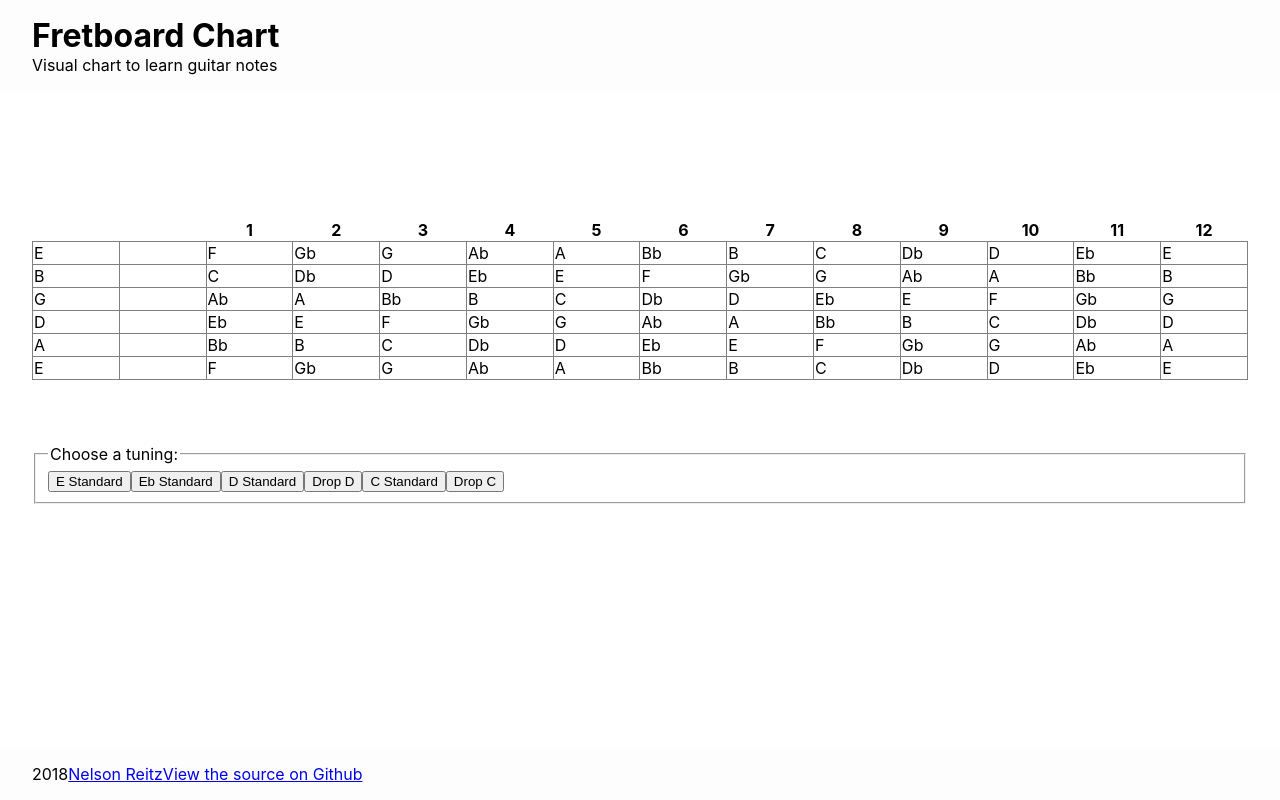
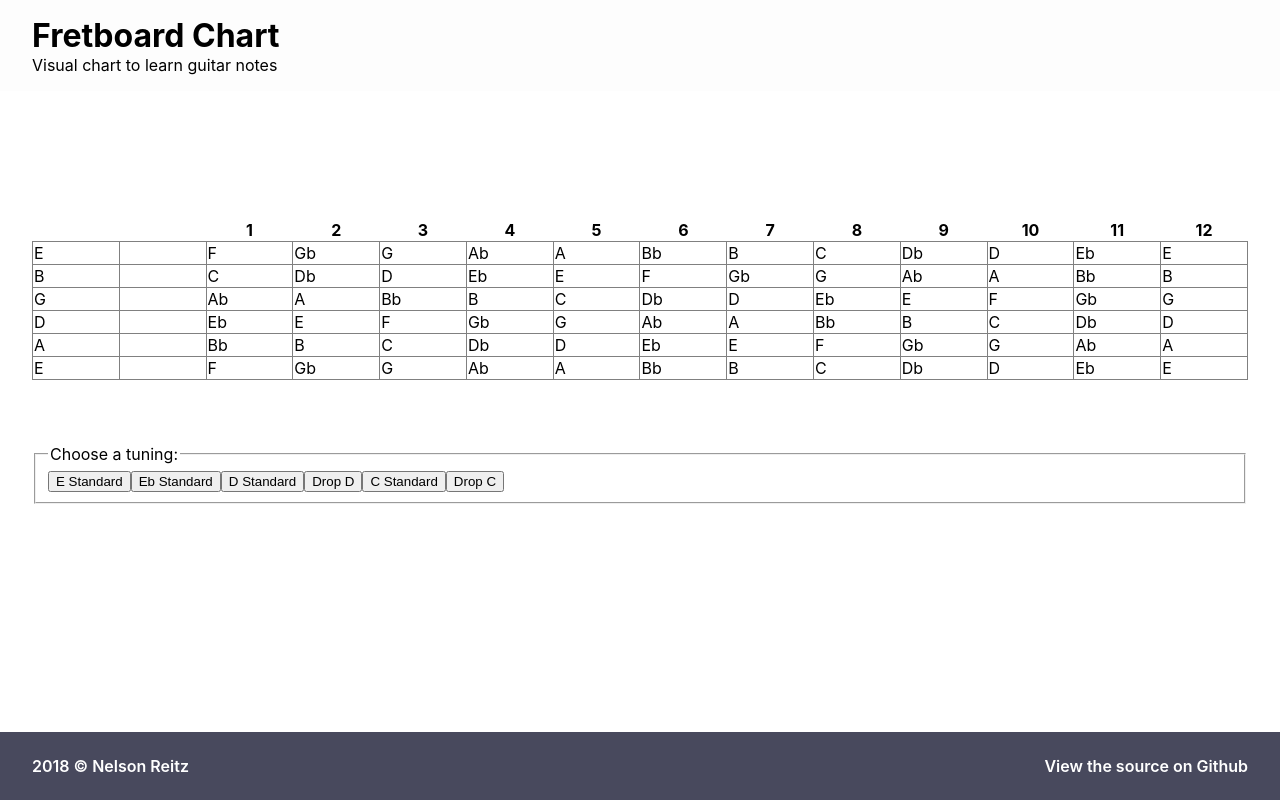
Before and after one commit to nelsonreitz/fretboard-notes, a React (Create React App) app: page / in a window 1280 px wide. Built offline with nearby package versions, Linux system fonts and the light colour scheme.

Commit message:
Add Footer style

```diff
--- a/src/App.css
+++ b/src/App.css
@@ -1,3 +1,12 @@
+/* Typography */
+a {
+  text-decoration: none;
+}
+
+a:hover {
+  text-decoration: underline;
+}
+
 /* Layout */
 .Container {
   padding-right: 2rem;
--- a/src/Footer.css
+++ b/src/Footer.css
@@ -1,6 +1,18 @@
 .Footer {
-  padding-top: 1rem;
-  padding-bottom: 1rem;
+  padding-top: 1.5rem;
+  padding-bottom: 1.5rem;
   margin-top: auto;
-  background-color: #fdfdfd;
+  color: #fff;
+  font-weight: 600;
+  background-color: #48495d;
 }
+
+.Footer .Container {
+  display: flex;
+  flex-direction: row;
+  justify-content: space-between;
+}
+
+.Footer a {
+  color: #fff;
+}
--- a/src/Footer.js
+++ b/src/Footer.js
@@ -6,8 +6,9 @@ class Footer extends Component {
     return (
       <footer className="Footer">
         <div className="Container">
-          2018
-          <a href="http://nelsonreitz.ch" target="_blank" rel="noopener noreferrer">Nelson Reitz</a>
+          <div className="Copyright">
+            2018  &copy; <a href="http://nelsonreitz.ch" target="_blank" rel="noopener noreferrer">Nelson Reitz</a>
+          </div>
           <a href="http://github.com/nelsonreitz/fretboard" target="_blank" rel="noopener noreferrer">View the source on Github</a>
         </div>
       </footer>
```
